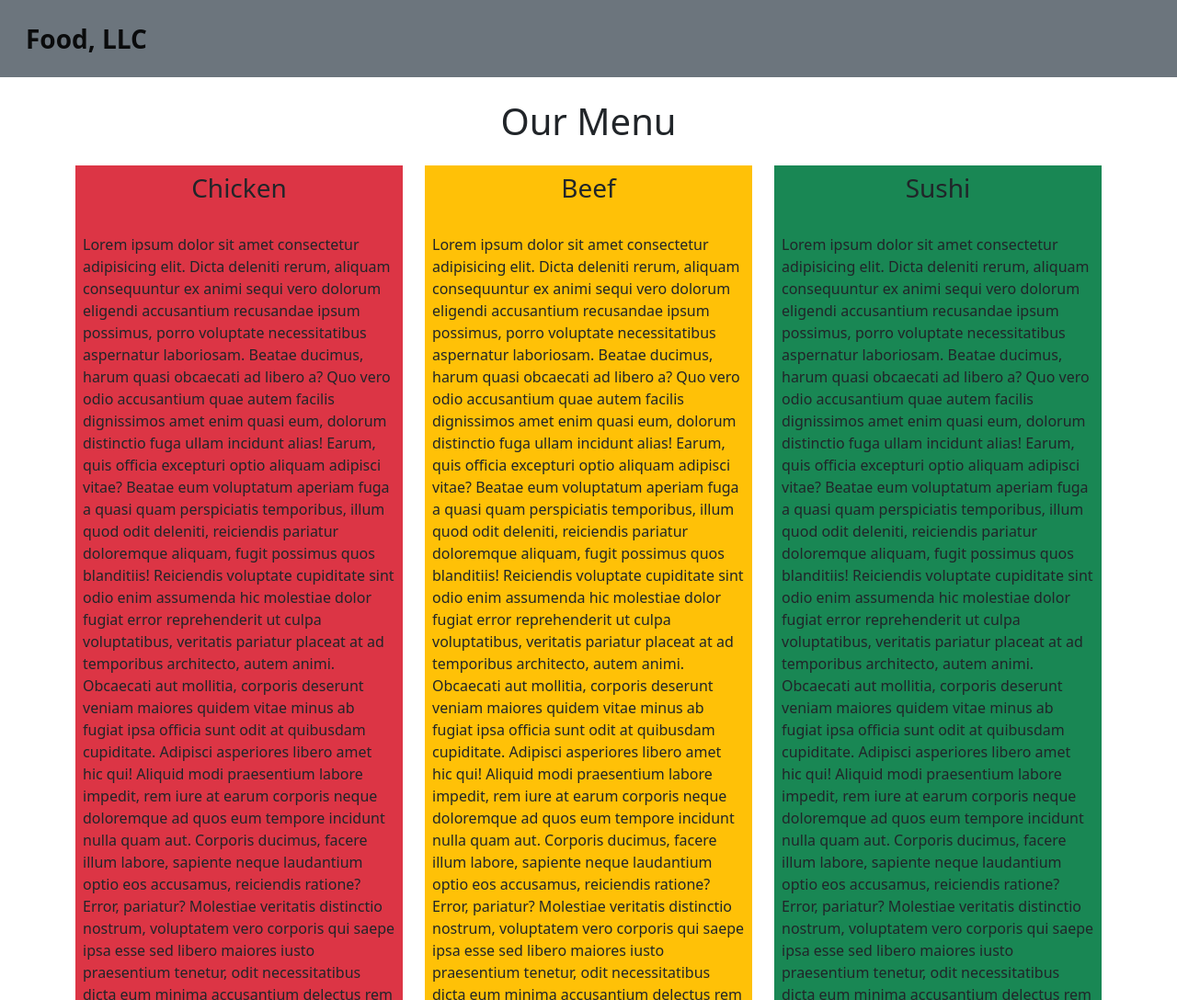
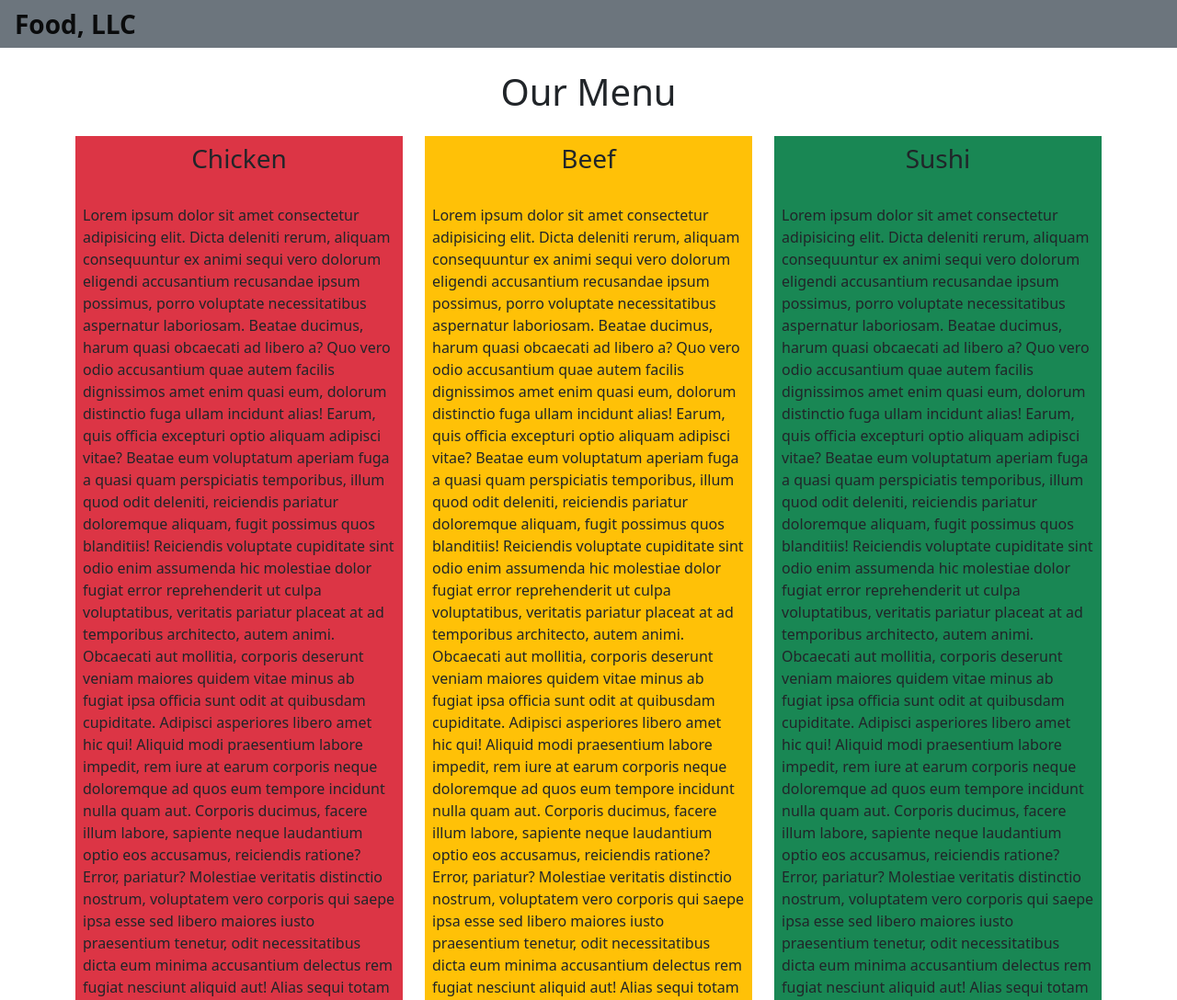
Before and after one commit to umar-mohd/coursera-test, a plain HTML site: page module3-solution/index.html in a window 1280 px wide. Shown: the top 1088 px of the page at 92% size. Drawn offline with nearby package versions, Linux system fonts and the light colour scheme.

Commit message:
assignment-update

```diff
--- a/module3-solution/index.html
+++ b/module3-solution/index.html
@@ -20,9 +20,9 @@
     that mind while correcting this assignment. Thank You.-->
 
     <!--Navbar-->
-    <nav class="navbar navbar-expand-lg navbar-light bg-secondary px-3 py-3">
+    <nav class="navbar navbar-expand-lg navbar-light bg-secondary ">
         <div class="container-fluid">
-            <a class="navbar-brand fs-3 fw-bold " href="#">Food, LLC</a>
+            <a class="navbar-brand ms-3 fs-3 fw-bold " href="#">Food, LLC</a>
             <button class="navbar-toggler d-block d-sm-block d-md-none" type="button" data-bs-toggle="collapse" data-bs-target="#navbarNav"
                 aria-controls="navbarNav" aria-expanded="false" aria-label="Toggle navigation">
                 <span class="navbar-toggler-icon"></span>
--- a/module3-solution/styles.css
+++ b/module3-solution/styles.css
@@ -1,4 +1,22 @@
 /* Navbar */
+
+/*To make the drop=down menu item have 100% width of the window.*/
+
+.navbar{
+    padding: 0;
+}
+
+.container-fluid{
+    padding: 0;
+}
+
+.navbar-collapse ul{
+    width: 100%;
+}
+
+.navbar-collapse li{
+    width: 100%;
+}
 
 /* To negate the margin hr uses*/
 
```
